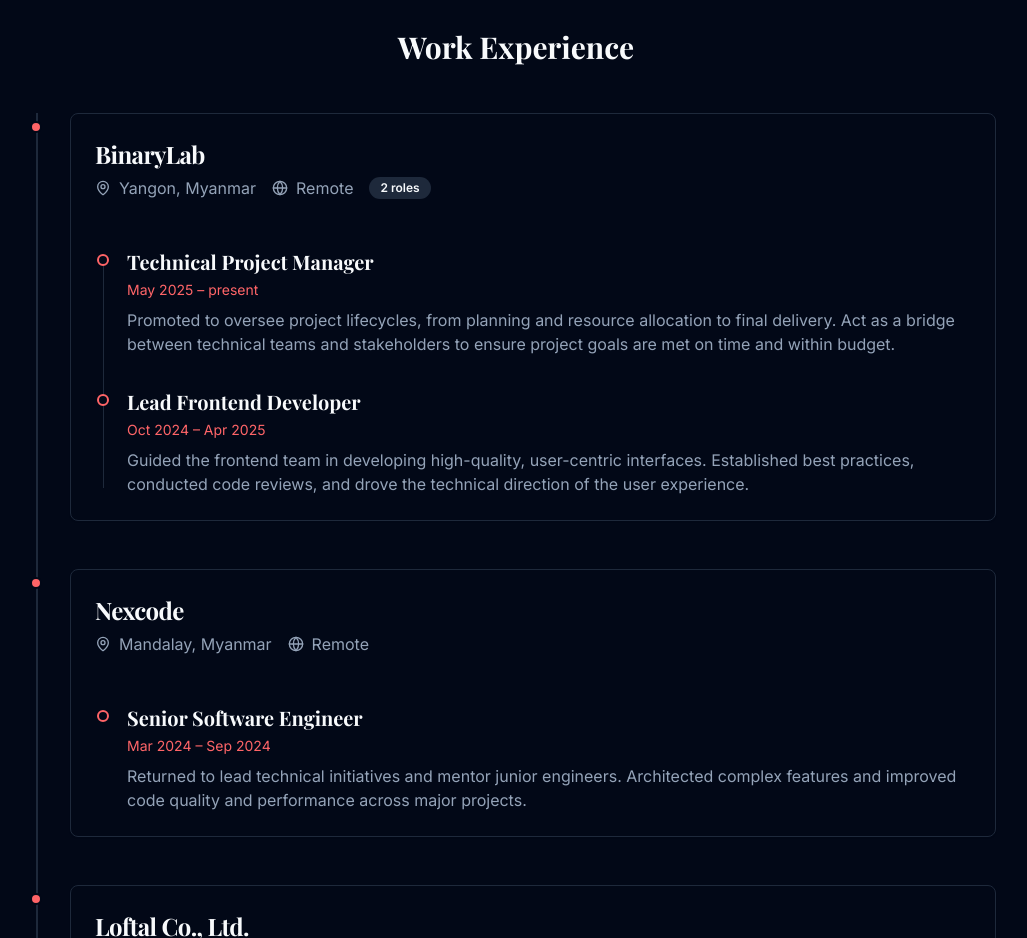
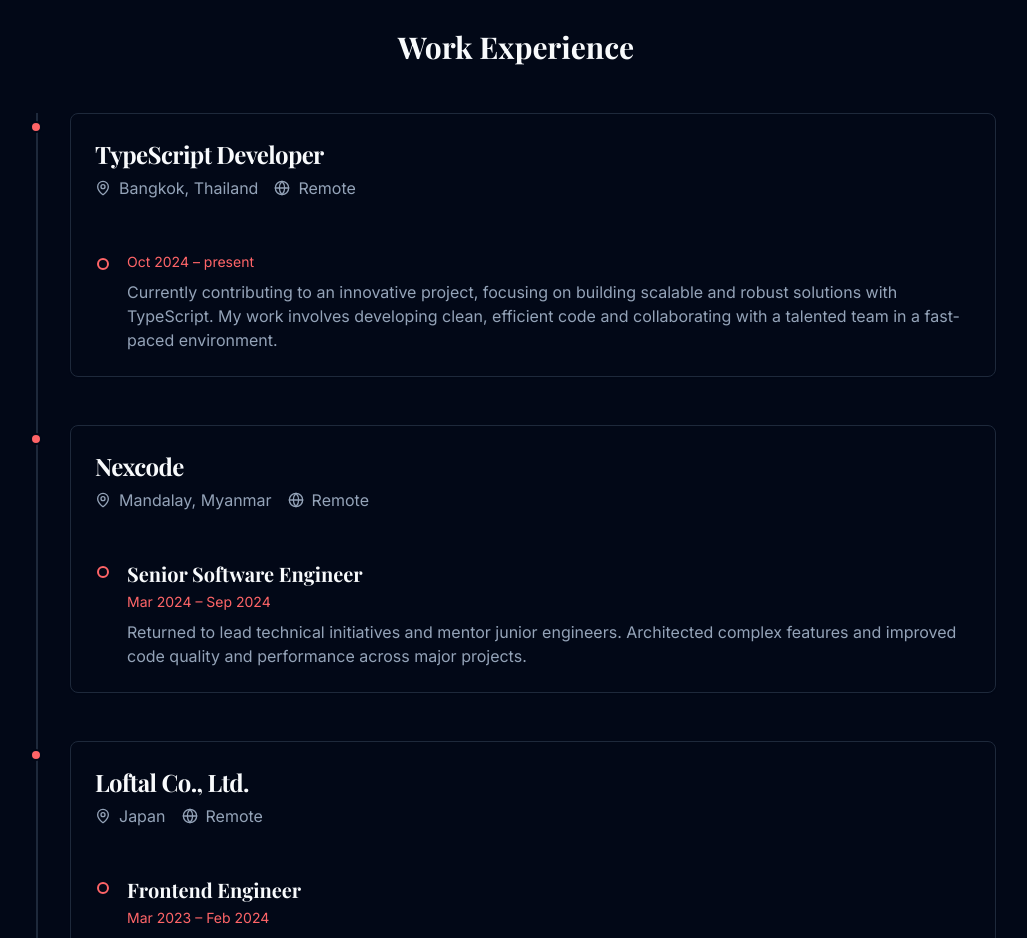
Before and after one commit to channyeintun/portfolio, a Next.js app: page /about in a window 1280 px wide. Shown: the part 1040-1978 px from the top of the page, without its empty margins (124-1151 px from the left). Built offline with nearby package versions, Linux system fonts and the light colour scheme.

Commit message:
Update page.tsx

```diff
--- a/src/app/about/page.tsx
+++ b/src/app/about/page.tsx
@@ -17,22 +17,14 @@
 
 const workExperience: Experience[] = [
   {
-    company: "BinaryLab",
-    companyUrl: "https://binarylab.io/",
-    location: "Yangon, Myanmar",
+    company: "TypeScript Developer",
+    location: "Bangkok, Thailand",
     workType: "Remote",
-    roles: [
-      {
-        title: "Technical Project Manager",
-        period: "May 2025 – present",
-        description: "Promoted to oversee project lifecycles, from planning and resource allocation to final delivery. Act as a bridge between technical teams and stakeholders to ensure project goals are met on time and within budget."
-      },
-      {
-        title: "Lead Frontend Developer",
-        period: "Oct 2024 – Apr 2025",
-        description: "Guided the frontend team in developing high-quality, user-centric interfaces. Established best practices, conducted code reviews, and drove the technical direction of the user experience."
-      }
-    ]
+    roles: [{
+      title: "",
+      period: "Oct 2024 – present",
+      description: "Currently contributing to an innovative project, focusing on building scalable and robust solutions with TypeScript. My work involves developing clean, efficient code and collaborating with a talented team in a fast-paced environment."
+    }]
   },
   {
     company: "Nexcode",
```
